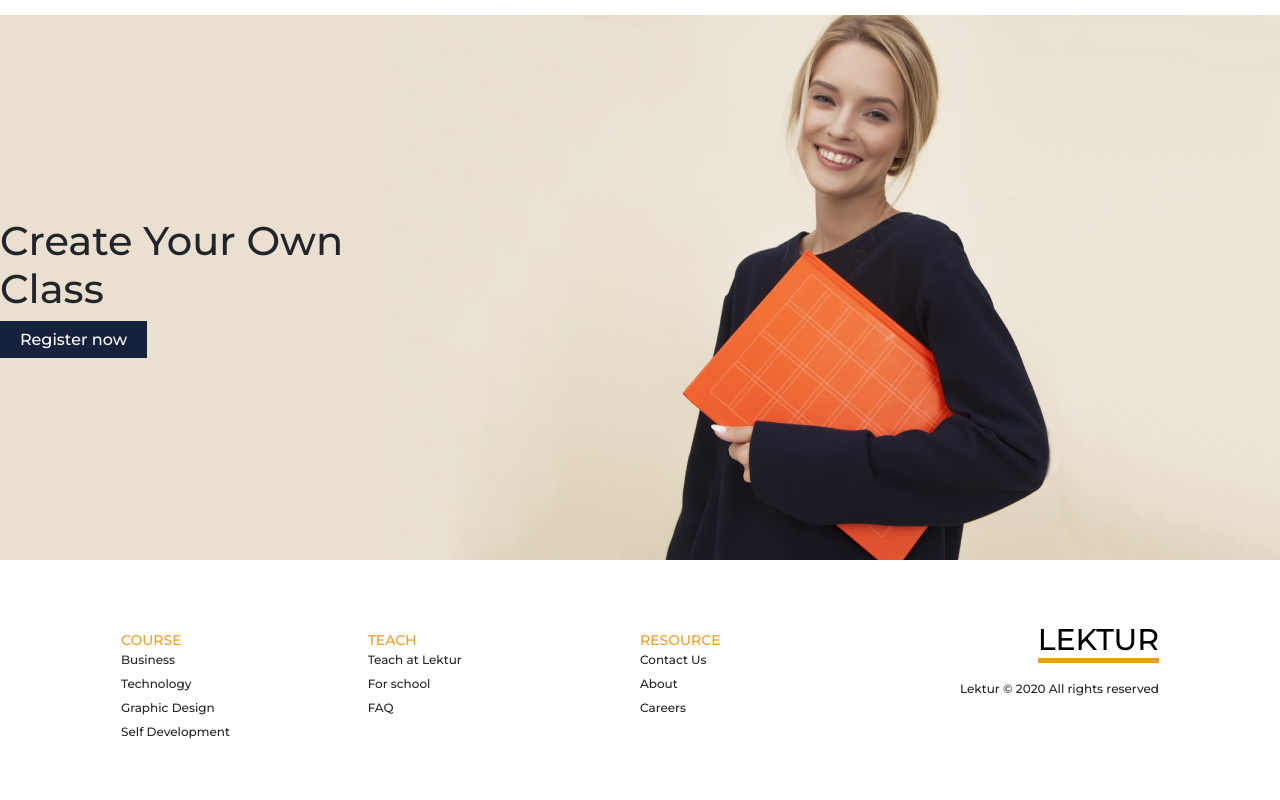
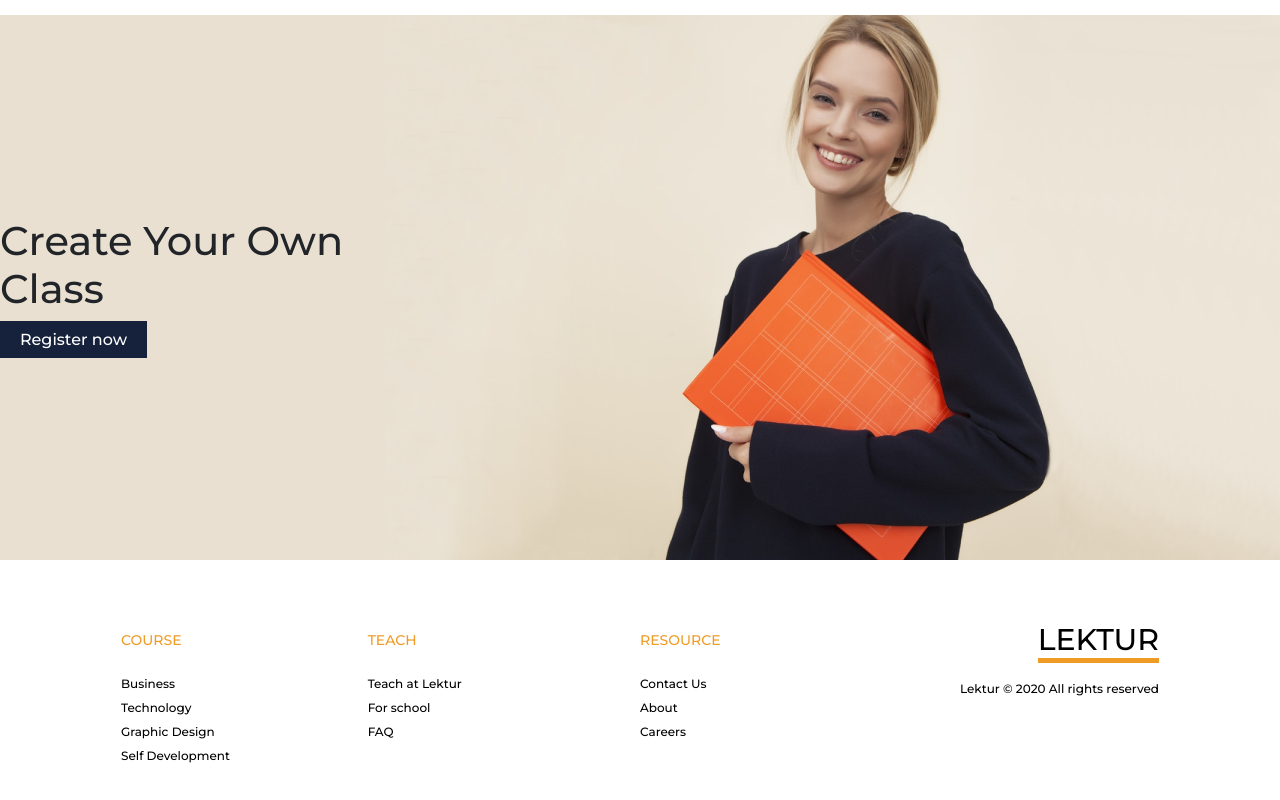
Before and after one commit to Rantikaayuning/frontend-lektur-app, a React (Create React App) app: page / in a window 1280 px wide. Shown: the part 1800-2600 px from the top of the page. Built offline with nearby package versions, Linux system fonts and the light colour scheme.

Commit message:
revise styling for footer and student dashboard

```diff
--- a/src/components/Footer/index.js
+++ b/src/components/Footer/index.js
@@ -1,4 +1,5 @@
 import React from 'react';
+import { Link } from 'react-router-dom'
 
 const Footer = () => {
     return (
@@ -6,22 +7,25 @@ const Footer = () => {
             <div className='footer-section'>
                 <div className='footer-section course'>
                     <h4>COURSE</h4>
-                    <p>Business</p>
-                    <p>Technology</p>
-                    <p>Graphic Design</p>
-                    <p>Self Development</p>
+                    <br/>
+                    <Link to='/'><p>Business</p></Link>
+                    <Link to='/'><p>Technology</p></Link>
+                    <Link to='/'><p>Graphic Design</p></Link>
+                    <Link to='/'><p>Self Development</p></Link>
                 </div>
                 <div className='footer-section teach'>
                     <h4>TEACH</h4>
-                    <p>Teach at Lektur</p>
-                    <p>For school</p>
-                    <p>FAQ</p>
+                    <br/>
+                    <Link to='/'><p>Teach at Lektur</p></Link>
+                    <Link to='/'><p>For school</p></Link>
+                    <Link to='/'><p>FAQ</p></Link>
                 </div>
                 <div className='footer-section resource'>
                     <h4>RESOURCE</h4>
-                    <p>Contact Us</p>
-                    <p>About</p>
-                    <p>Careers</p>
+                    <br/>
+                    <Link to='/'><p>Contact Us</p></Link>
+                    <Link to='/'><p>About</p></Link>
+                    <Link to='/'><p>Careers</p></Link>
                 </div>
                 <div className='footer-section copyright'>
                     <h4><span>LEKTUR</span></h4><br/>
--- a/src/components/Form/Login.js
+++ b/src/components/Form/Login.js
@@ -35,12 +35,14 @@ function Login() {
           </div>
           <div className="forget-pass">Forgot Password</div>
           <div className="btn">
+            <Link to='/student'>
             <button type="submit" className="login-button">
               Login
             </button>
+            </Link>
           </div>
           <div className="register-redirect">
-            New user? <Link to="#">Create an account</Link>
+            New user?{' '} <Link to="/register"><span>Create an account</span></Link>
           </div>
         </form>
       </div>
--- a/src/components/Form/SignUp.js
+++ b/src/components/Form/SignUp.js
@@ -1,5 +1,6 @@
 import React from 'react'
 import {Jumbotron} from "reactstrap"
+import {Link} from 'react-router-dom'
 
 export default function SignUp() {
     return (
@@ -17,8 +18,13 @@ export default function SignUp() {
                    <div>Password<span>*</span></div>
                    <input type="password" placeholder="******"/>
                </form>
-               <button className="btn-signup">Sign up</button>
-               <div className="signup-login">Already have account?{" "} <span>Login</span></div>
+               <br/>
+               <div className='btn'>
+               <Link to='/student'>
+                    <button className="btn-signup">Sign up</button>
+               </Link>
+               </div>
+               <div className="signup-login">Already have account?{" "} <Link to='/login'><span>Login</span></Link></div>
             </div>
         </Jumbotron>
     )
--- a/src/styles/Sidebar.css
+++ b/src/styles/Sidebar.css
@@ -35,6 +35,7 @@
     font-weight: bold;
     font-size: 16px;
     line-height: 10px;
+    border: 8px solid #16213b;
 }
 
 .right .sidebar-login-button button {
@@ -42,9 +43,9 @@
     font-weight: bold;
     font-size: 16px;
     line-height: 10px;
-    border: none;
     color: #000000;
     background-color: white;
+    border: none;
 }
 
 .sidebar .logo img {
--- a/src/styles/SignUp.css
+++ b/src/styles/SignUp.css
@@ -77,8 +77,7 @@
 .btn-signup{
     background: #16213B;
     border-radius: 2px;
-    padding: 10px 10px;
-    margin: 45px 50px 45px 340px;
+    padding: 8px 20px;
     width: 104px;
 
     font-family: Montserrat;
--- a/src/styles/content.css
+++ b/src/styles/content.css
@@ -16,6 +16,11 @@
 
 .card {
   width: 300px;
+}
+
+.card:hover {
+  width: 303px;
+  box-shadow: 0 4px 8px 0 darkgray, 0 6px 20px 0 darkgray;
 }
 
 .card-title {
--- a/src/styles/footer.css
+++ b/src/styles/footer.css
@@ -17,6 +17,8 @@
 .footer-section p{
     line-height: 8px;
     font-size: 12px;
+    text-decoration: none;
+    color: black;
 }
 
 .footer-section h4{
--- a/src/styles/login.css
+++ b/src/styles/login.css
@@ -67,6 +67,15 @@
   color: rgb(236, 46, 46);
 }
 
+.login-page .login-form .register-redirect span{
+  color: skyblue;
+}
+
+.login-page .login-form .register-redirect span:hover{
+  color: skyblue;
+  text-decoration: underline;
+}
+
 .forget-pass {
   text-align: right;
   padding: 5px 0px 25px 0px;
```
